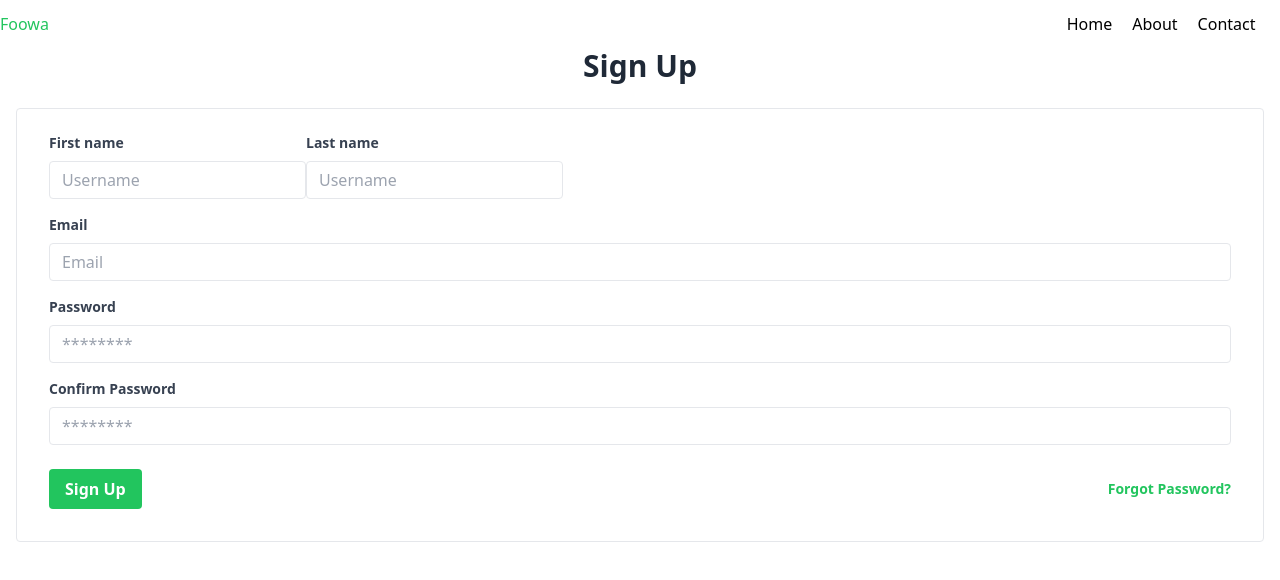
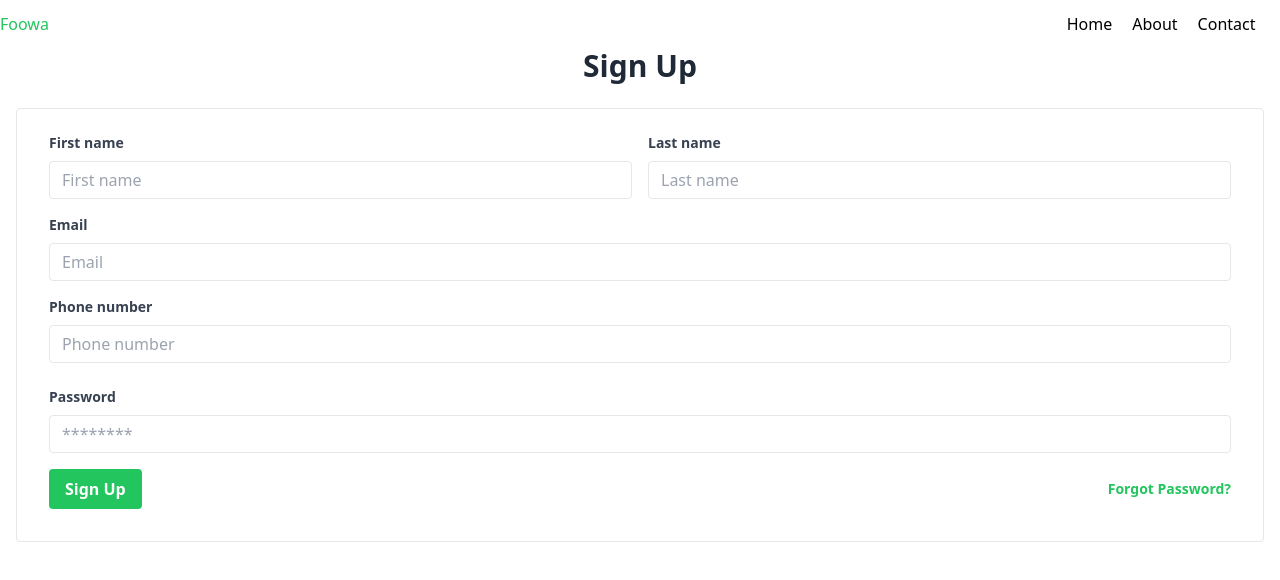
Before and after one commit to patrasq/proiectTW, a Vue app in the folder frontend/: page /register in a window 1280 px wide. Shown: the top 580 px of the page. Built offline with nearby package versions, Linux system fonts and the light colour scheme.

Commit message:
Update Register.vue

```diff
--- a/frontend/src/views/Register.vue
+++ b/frontend/src/views/Register.vue
@@ -2,18 +2,18 @@
 	<div class="container mx-auto px-4">
 		<h1 class="text-3xl font-bold text-center text-gray-800 mb-6">Sign Up</h1>
 		<form class="bg-white border bg-gray-50 rounded px-8 pt-6 pb-8 mb-4" @submit.prevent="handleSubmit">
-		<div class="flex flex-row">
-			<div class="mb-4">
+		<div class="flex flex-row w-full gap-4">
+			<div class="mb-4 w-6/12">
 				<label class="block text-gray-700 text-sm font-bold mb-2" for="username">
 					First name
 				</label>
-				<input v-model="form.username" class="appearance-none border rounded w-full py-2 px-3 text-gray-700 leading-tight focus:outline-none focus:shadow-outline" id="username" type="text" placeholder="Username">
+				<input v-model="form.firstName" class="appearance-none border rounded w-full py-2 px-3 text-gray-700 leading-tight focus:outline-none focus:shadow-outline" id="username" type="text" placeholder="First name">
 			</div>
-			<div class="mb-4">
+			<div class="mb-4 w-6/12">
 				<label class="block text-gray-700 text-sm font-bold mb-2" for="username">
 					Last name
 				</label>
-				<input v-model="form.username" class="appearance-none border rounded w-full py-2 px-3 text-gray-700 leading-tight focus:outline-none focus:shadow-outline" id="username" type="text" placeholder="Username">
+				<input v-model="form.lastName" class="appearance-none border rounded w-full py-2 px-3 text-gray-700 leading-tight focus:outline-none focus:shadow-outline" id="username" type="text" placeholder="Last name">
 			</div>
 		</div>
 		<div class="mb-4">
@@ -22,17 +22,17 @@
 			</label>
 			<input v-model="form.email" class="appearance-none border rounded w-full py-2 px-3 text-gray-700 leading-tight focus:outline-none focus:shadow-outline" id="email" type="email" placeholder="Email">
 		</div>
+		<div class="mb-6">
+			<label class="block text-gray-700 text-sm font-bold mb-2" for="phoneNumber">
+				Phone number
+			</label>
+			<input v-model="form.phoneNumber" class="appearance-none border rounded w-full py-2 px-3 text-gray-700 leading-tight focus:outline-none focus:shadow-outline" id="phoneNumber" placeholder="Phone number">
+		</div>
 		<div class="mb-4">
 			<label class="block text-gray-700 text-sm font-bold mb-2" for="password">
 				Password
 			</label>
 			<input v-model="form.password" class="appearance-none border rounded w-full py-2 px-3 text-gray-700 leading-tight focus:outline-none focus:shadow-outline" id="password" type="password" placeholder="********">
-		</div>
-		<div class="mb-6">
-			<label class="block text-gray-700 text-sm font-bold mb-2" for="password_confirmation">
-			Confirm Password
-			</label>
-			<input v-model="form.password_confirmation" class="appearance-none border rounded w-full py-2 px-3 text-gray-700 leading-tight focus:outline-none focus:shadow-outline" id="password_confirmation" type="password" placeholder="********">
 		</div>
 		<div class="flex items-center justify-between">
 			<button class="bg-green-500 hover:bg-green-700 text-white font-bold py-2 px-4 rounded focus:outline-none focus:shadow-outline" type="submit">
@@ -63,12 +63,6 @@
 	},
 	methods: {
 		handleSubmit() {
-
-		if (this.form.password !== this.form.password_confirmation) {
-			alert('Passwords do not match!')
-			return
-		}
-
 			api.post('/register', this.form)
 				.then(response => {
 					console.log(response)
```
Lines whose indentation alone changed are shown as unchanged.
